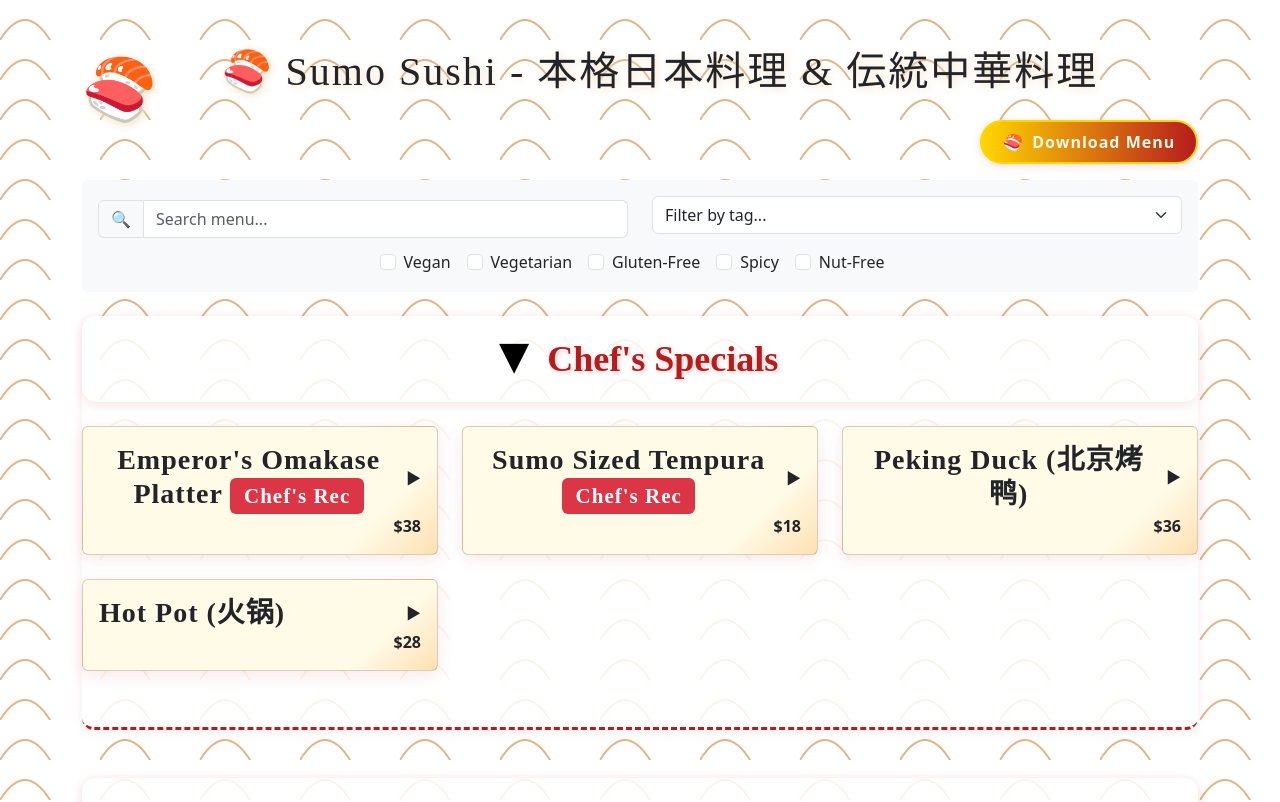
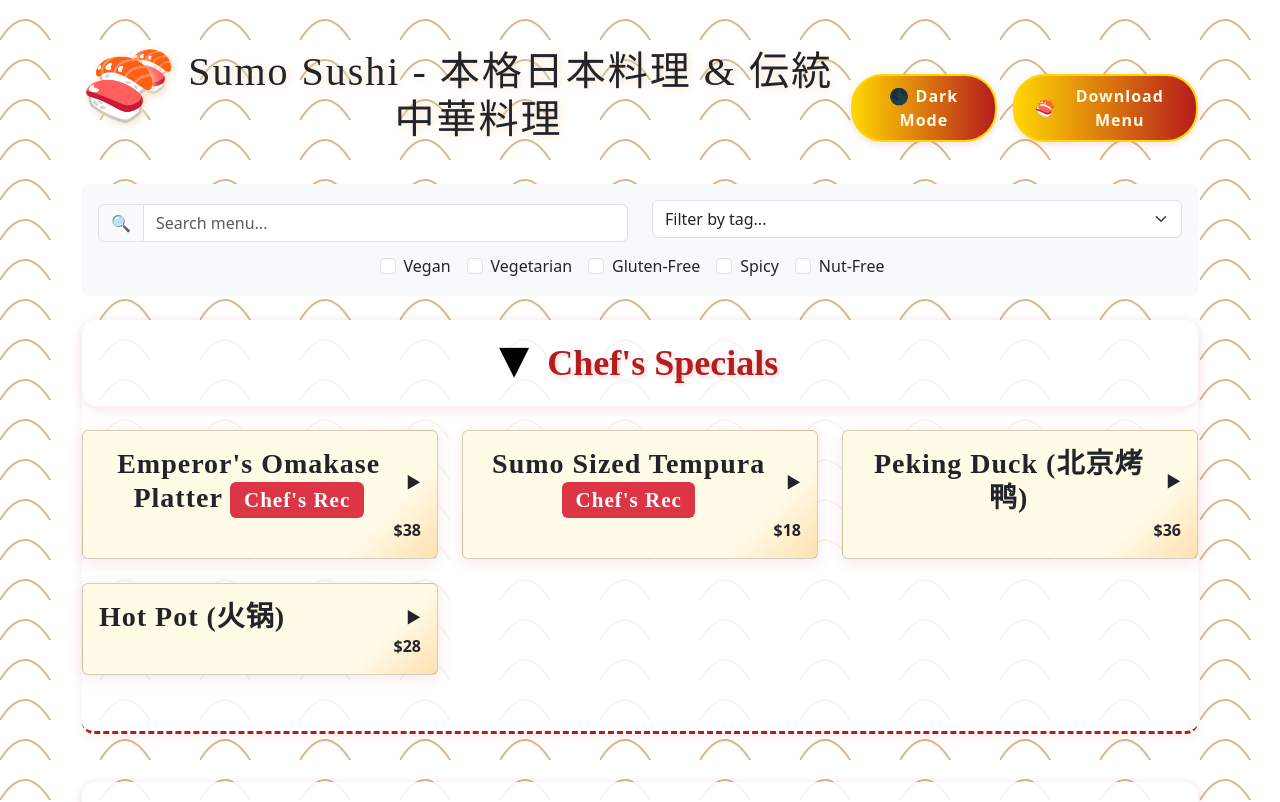
Before and after one commit to reubensebastian8/MWBPUB, a React (Create React App) app in the folder japanese-menu/: page / in a window 1280 px wide. Shown: the top 802 px of the page. Built offline with nearby package versions, Linux system fonts and the light colour scheme.

Commit message:
Dark mode Toggle: adjusted for elegance

```diff
--- a/japanese-menu/src/components/Menu.css
+++ b/japanese-menu/src/components/Menu.css
@@ -171,3 +171,51 @@ h1::before, h2::before {
   font-family: 'Noto Serif JP', 'Yu Mincho', serif;
   letter-spacing: 0.05em;
 }
+
+.dark-mode {
+  background-color: #18181a !important;
+  color: #ffe0b2 !important;
+}
+.dark-mode .menu-section {
+  background: rgba(30, 20, 20, 0.92);
+  border-bottom: 3px dashed #ffd600;
+  box-shadow: 0 2px 12px rgba(255,214,0,0.08);
+}
+.dark-mode .card {
+  background: linear-gradient(135deg, #23232b 80%, #3a1c1c 100%);
+  border: 2px solid #ffd600;
+  color: #ffe0b2;
+}
+.dark-mode .card-title,
+.dark-mode .section-title {
+  color: #ffd600;
+  text-shadow: 2px 2px 8px #b71c1c;
+}
+.dark-mode .section-subtitle {
+  color: #ffecb3;
+}
+.dark-mode .asian-download-btn,
+.dark-mode .dark-toggle-btn {
+  background: linear-gradient(90deg, #222 0%, #b71c1c 100%) !important;
+  color: #ffe0b2 !important;
+  border: 2px solid #ffd600 !important;
+}
+.dark-mode .asian-download-btn:hover,
+.dark-mode .asian-download-btn:focus,
+.dark-mode .dark-toggle-btn:hover,
+.dark-mode .dark-toggle-btn:focus {
+  background: linear-gradient(90deg, #ffd600 0%, #b71c1c 100%) !important;
+  color: #b71c1c !important;
+  box-shadow: 0 4px 16px #ffd60099, 0 2px 8px rgba(183,28,28,0.18);
+}
+.dark-mode .badge.bg-danger {
+  background-color: #ffd600 !important;
+  color: #b71c1c !important;
+}
+.dark-mode .badge.bg-secondary,
+.dark-mode .badge.bg-success,
+.dark-mode .badge.bg-info,
+.dark-mode .badge.bg-warning,
+.dark-mode .badge.bg-primary {
+  color: #23232b !important;
+}
--- a/japanese-menu/src/components/Menu.js
+++ b/japanese-menu/src/components/Menu.js
@@ -19,6 +19,7 @@ const Menu = () => {
     'nut-free': false
   });
   const [dropdownTag, setDropdownTag] = useState('');
+  const [darkMode, setDarkMode] = useState(false);
 
   const handleSearchChange = (event) => {
     setSearchTerm(event.target.value);
@@ -69,12 +70,35 @@ const Menu = () => {
   };
 
   return (
-    <Container as="main" role="main" className="mt-5">
-      <h1 className="text-center mb-4" tabIndex="0">🍣 Sumo Sushi - 本格日本料理 & 伝統中華料理</h1>
-      <div className="d-flex justify-content-end align-items-center mb-3">
+    <Container as={`main`} role="main" className={`mt-5${darkMode ? ' dark-mode' : ''}`}>
+      <div className="d-flex justify-content-between align-items-center mb-3">
+        <h1 className="text-center mb-4 flex-grow-1" tabIndex="0">🍣 Sumo Sushi - 本格日本料理 & 伝統中華料理</h1>
+        <button
+          onClick={() => setDarkMode(dm => !dm)}
+          className="dark-toggle-btn ms-3"
+          aria-label="Toggle dark mode"
+          style={{
+            background: darkMode ? 'linear-gradient(90deg, #222 0%, #b71c1c 100%)' : 'linear-gradient(90deg, #ffd600 0%, #b71c1c 100%)',
+            color: darkMode ? '#ffe0b2' : '#fffbe7',
+            border: '2px solid #ffd600',
+            borderRadius: '2em',
+            fontWeight: 'bold',
+            fontSize: '1rem',
+            letterSpacing: '1px',
+            boxShadow: '0 2px 8px rgba(183,28,28,0.15)',
+            padding: '0.5em 1.3em',
+            outline: 'none',
+            transition: 'background 0.2s, box-shadow 0.2s, transform 0.2s',
+            display: 'flex',
+            alignItems: 'center',
+            gap: '0.5em',
+          }}
+        >
+          {darkMode ? '🌙 Light Mode' : '🌑 Dark Mode'}
+        </button>
         <button
           onClick={handleDownloadPDF}
-          className="asian-download-btn"
+          className="asian-download-btn ms-3"
           style={{
             background: 'linear-gradient(90deg, #ffd600 0%, #b71c1c 100%)',
             color: '#fffbe7',
@@ -109,6 +133,7 @@ const Menu = () => {
             key={section.title}
             id={section.title.replace(/\s+/g, '-').toLowerCase()}
             title={section.title}
+            subtitle={section.subtitle}
             items={getFilteredItems(section.items)}
           />
         ))}
```
